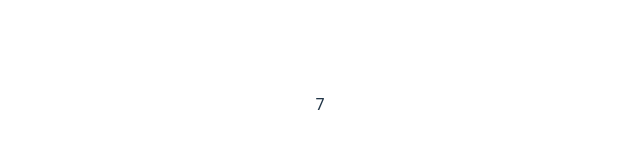
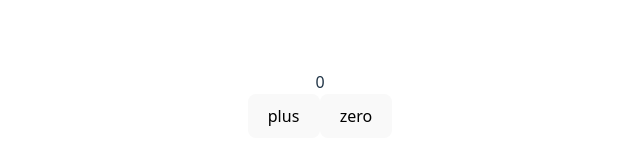
Before and after one commit to RodResq/react-labs-2, a React (Vite) app: page / in a window 1280 px wide. Shown: the part 296-456 px from the top of the page, without its empty margins (320-960 px from the left). Built offline with nearby package versions, Linux system fonts and the light colour scheme.

Commit message:
feat: stateful component

```diff
--- a/src/App.jsx
+++ b/src/App.jsx
@@ -4,14 +4,20 @@ import './App.css'
 const App = () => {
   const [ counter, setCounter ] = useState(0)
 
-  setTimeout(
-    () => setCounter(counter + 1)
-  , 1000)
-
-  console.log('rendereing...', counter);
+  const handleClick = () => {
+    console.log('clicked');
+  }
 
   return (
-    <div>{counter}</div>
+    <div>
+      <div>{counter}</div>
+      <button onClick={() => setCounter(counter + 1)}>
+        plus
+      </button>
+      <button onClick={() => setCounter(counter - 1)}>
+        zero
+      </button>
+    </div>
   )
 }
 
```
